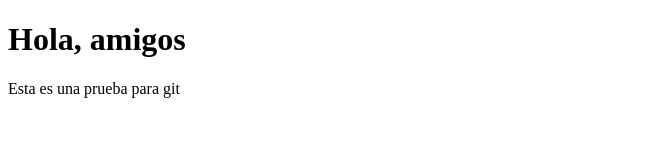
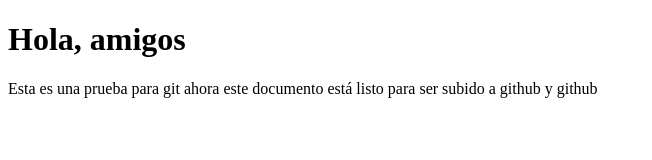
Before and after one commit to AnderssonGZ/htmlSENA, a plain HTML site: page index.html in a window 1280 px wide. Shown: the whole page, without its empty margins (0-652 px from the left). Drawn offline with Linux system fonts and the light colour scheme.

Commit message:
feat: Se agresó informacion adicional al documento index.html

```diff
--- a/index.html
+++ b/index.html
@@ -8,6 +8,7 @@
 <body>
     <h1>Hola, amigos</h1>
     <p>Esta es una prueba para git
+    ahora este documento está listo para ser subido a github y github
     </p>
 </body>
 </html>
```
